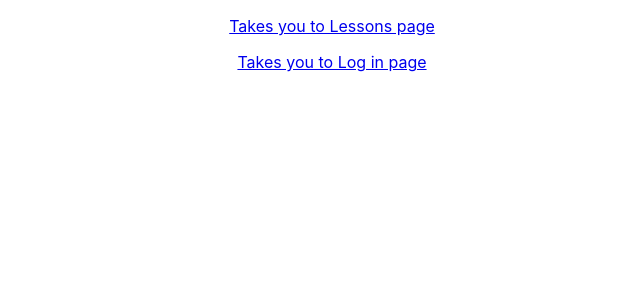
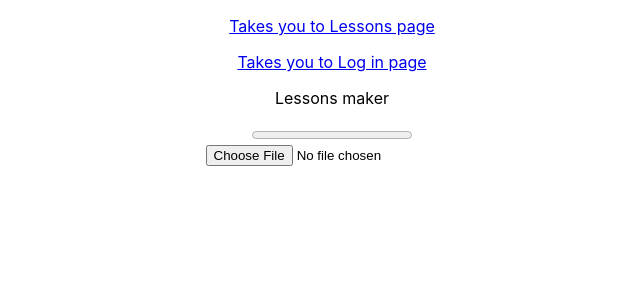
Before and after one commit to shadopawn/admin-portal-web-app, a React (Create React App) app: page /lesson-editor in a window 1280 px wide. Shown: the top 300 px of the page, without its empty margins (308-948 px from the left). Built offline with nearby package versions, Linux system fonts and the light colour scheme.

Commit message:
Rename lessons componnent and route to lesson editor

```diff
--- a/src/App.js
+++ b/src/App.js
@@ -1,15 +1,15 @@
 import './App.css';
 import { Link, Route, Switch } from 'react-router-dom';
 
-import Lessons from "./components/Lessons"
-import Analytics from "./components/Analytics"
+import LessonEditor from "./components/LessonEditor";
+import Analytics from "./components/Analytics";
 import Login from './components/Login';
 
 function App() {
   return (
     <div className="App">
 
-      <Link to="/lessons">
+      <Link to="/lesson-editor">
         <p>Takes you to Lessons page </p>
       </Link>
 
@@ -20,7 +20,7 @@ function App() {
       {/* This will switch to different React components while keeping us in this component. If you run this, you'll notice the Links will stay in the window */}
       {/* This will help us keep a header if we need one or if we don't want anything to persist we could put this in index */}
       <Switch>
-        <Route path='/lessons' component={Lessons} />
+        <Route path='/lesson-editor' component={LessonEditor} />
         <Route path='/analytics' component={Analytics} />
         <Route path="/login" component={Login}></Route>
       </Switch>
--- a/src/components/Lessons.js
+++ b/src/components/LessonEditor.js
@@ -1,7 +1,7 @@
 import React from 'react'
 import firebase from 'firebase';
 
-export default function Lessons() {
+export default function LessonEditor() {
 
     const fileChangeEvent = (e) => {
         var file = e.target.files[0];
--- a/src/components/Login.js
+++ b/src/components/Login.js
@@ -8,7 +8,7 @@ export default function Login() {
 
     const history = useHistory();
 
-    const redirectToHomePage = useCallback(() => history.push('/'), [history]);
+    const redirectToLessonEditor = useCallback(() => history.push('/lesson-editor'), [history]);
 
     const LoginEventListen = () => {
         const email = document.getElementById("txtEmail").value;
@@ -21,7 +21,7 @@ export default function Login() {
     firebase.auth().onAuthStateChanged(firebaseUser => {
         if(firebaseUser) {
             console.log(firebaseUser);
-            redirectToHomePage()
+            redirectToLessonEditor();
         } else {
             console.log('not logged in');
         }
```
